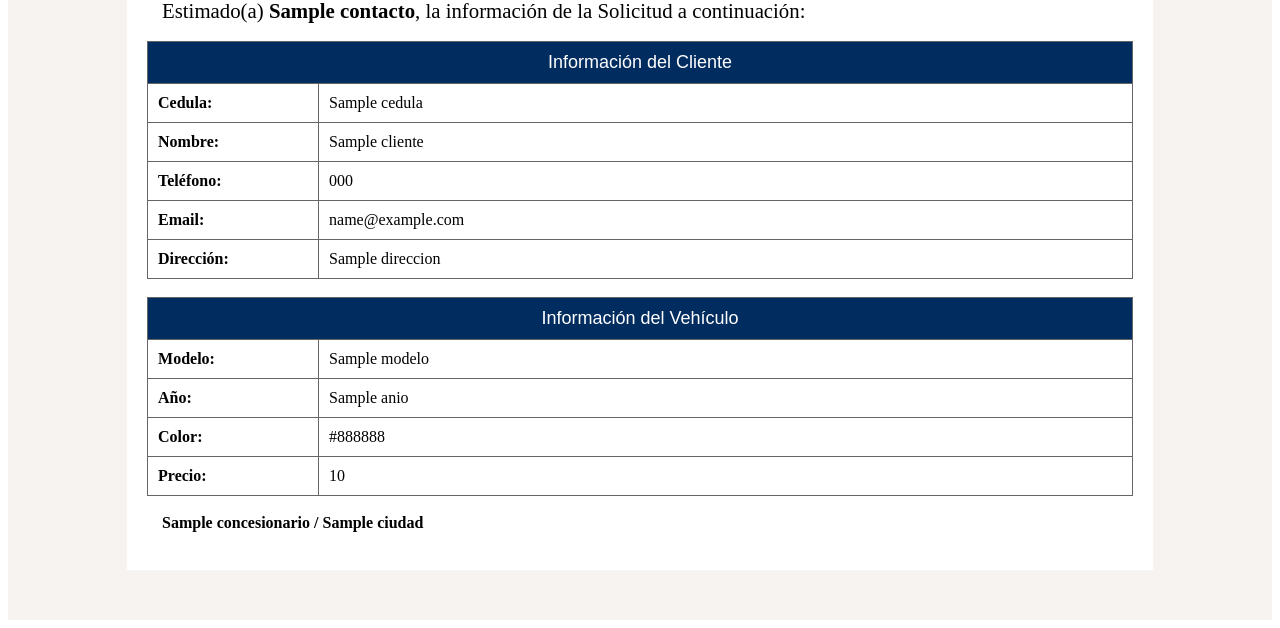
After one commit to geovc007/show-proyect-example, a Laravel app: template resources/views/emails6/html.blade.php in a window 1280 px wide. The commit adds this page. Shown: the part 818-1446 px from the top of the page. Run offline with Laravel 8, Linux system fonts and the light colour scheme; the template is opened without the code that fills it: most values are stand-ins (such as "Sample title", 1, 10 or a date in 2020).

Commit message:
last update

```diff
--- a/resources/views/emails2/html.blade.php
+++ b/resources/views/emails2/html.blade.php
@@ -3,7 +3,7 @@
         <div style='text-align:left;'>
             <img src="{{ asset('public/images/header/cotizacion.png') }}" alt="Hyundai" style='width:100%;'/>
         </div>
-        <div style='font-size:1.3em;  padding: 0 15px'>Estimado(a) <strong>{{$data['cliente']}}</strong>, su cotización a sido realizada con éxito, pronto nos pondremos en contacto con usted.</div><br>
+        <div style='font-size:1.3em;  padding: 0 15px'>Estimado(a) <strong>{{$data['cliente']}}</strong>, gracias por contactarnos, pronto nos pondremos en contacto con usted.</div><br>
         <div style='text-align:left;'>
             <img src={{asset('public/images/body/body-'.$data["mod"].'.jpg')}} alt="Hyundai" style='width:100%;'>
         </div>
--- /dev/null
+++ b/resources/views/emails6/html.blade.php
@@ -0,0 +1,40 @@
+<div style='width:100%; background-color:rgb(246,243,241); padding: 50px 0'>
+    <div style='width:78%; background-color:rgb(255,255,255); margin-left: auto; margin-right: auto;padding:20px;'>
+        <div style='text-align:left;'>
+            <img src={{asset('public/images/header/header-'.$data["empresa"].'.png')}} alt="Hyundai" style='width:100%;'>
+        </div>
+        <div style='font-size:1.3em;  padding: 0 15px'>Estimado(a) <strong>{{$data['contacto']}}</strong>, la información de la Solicitud a continuación:</div><br>
+        <table rules='all' style='border-color:#666;' border='1' cellpadding='10' width='100%'>
+            <tr>
+                <td align='center' bgcolor='#002c5f' colspan='2'>
+                    <font color='white'>
+                        <font face='arial' size='4'
+                            <b>Información del Cliente</b>
+                        </font>
+                    </font>
+                </td>
+            </tr>
+            <tr><td width='150px'><strong>Cedula:</strong> </td><td>{{$data['cedula']}}</td></tr>
+            <tr><td width='150px'><strong>Nombre:</strong> </td><td>{{$data['cliente']}}</td></tr>
+            <tr><td width='150px'><strong>Teléfono:</strong> </td><td>{{$data['telefono']}}</td></tr>
+            <tr><td width='150px'><strong>Email:</strong> </td><td>{{$data['email']}}</td></tr>
+            <tr><td width='150px'><strong>Dirección:</strong> </td><td>{{$data['direccion']}}</td></tr>
+        </table><br>
+        <table rules='all' style='border-color:#666;' border='1' cellpadding='10' width='100%'>
+            <tr>
+                <td align='center' bgcolor='#002c5f' colspan='2'>
+                    <font color='white'>
+                        <font face='arial' size='4'
+                            <b>Información del Vehículo</b>
+                        </font>
+                    </font>
+                </td>
+            </tr>
+            <tr><td width='150px'><strong>Modelo:</strong> </td><td>{{$data['modelo']}}</td></tr>
+            <tr><td width='150px'><strong>Año:</strong> </td><td>{{$data['anio']}}</td></tr>
+            <tr><td width='150px'><strong>Color:</strong> </td><td>{{$data['color']}}</td></tr>
+            <tr><td width='150px'><strong>Precio:</strong> </td><td>{{$data['precio']}}</td></tr>
+        </table><br>
+        <div style='padding: 0 15px'><strong>{{$data['concesionario']}} / {{$data['ciudad']}}</strong></div><br>
+    </div>
+</div>
--- a/routes/api.php
+++ b/routes/api.php
@@ -27,7 +27,7 @@ Route::group(['middleware' => ['cors']], function () {
     Route::get('/concesionarios/{estado}/{tipo}/{marca}/{ciudad}', 'API\CoreController@concesionarios');
     Route::get('/concesionario_informacion/{tipo}/{empresa}/{almacen}', 'API\CoreController@concesionario_informacion');
     // Cotizador Route
-    Route::post('/cotizador/ingresar', 'CotizadorController@create');
+    Route::post('/cotizador/ingresar', 'CotizadorPesadosController@create');
 
     // Route::get('/vin/{vin}', 'API\CoreController@obtener_vin');
 
```
Also changed, not shown: app/Http/Controllers/CotizadorPesadosController.php (renamed from app/Http/Controllers/CotizadorController.php, +5 -5 lines), app/Mail/CotizacionPesadosAsesorMail.php (added, +38 -0 lines), public/images/body/body-1009.jpg (renamed from public/images/body/body-hd78bc.jpg).
